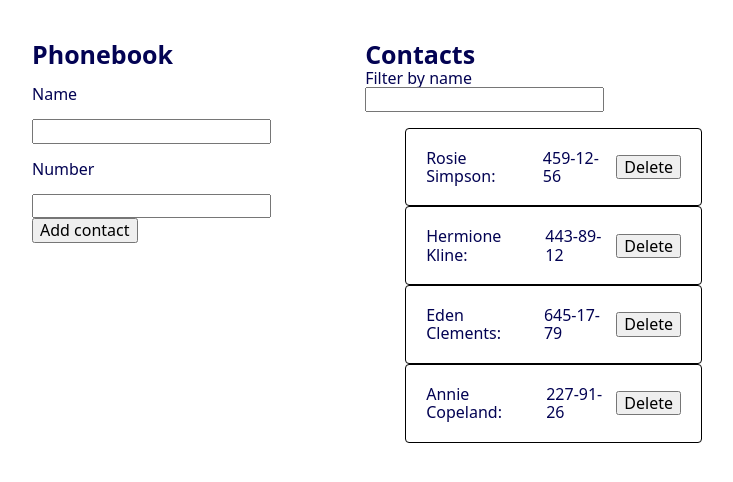
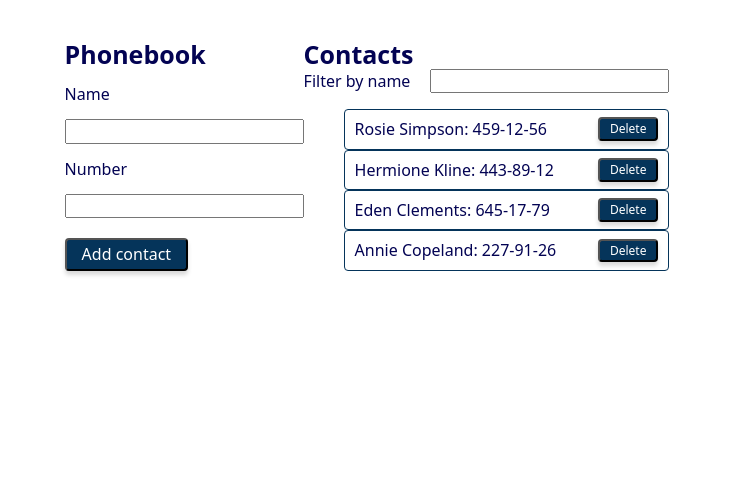
Before and after one commit to shpachynska/goit-react-hw-02-phonebook-2, a React (Create React App) app: page / in a window 1280 px wide. Shown: the top 482 px of the page, without its empty margins (273-1006 px from the left). Built offline with nearby package versions, Linux system fonts and the light colour scheme.

Commit message:
adds styles

```diff
--- a/src/components/ContactList/ContactList.module.css
+++ b/src/components/ContactList/ContactList.module.css
@@ -2,7 +2,18 @@
   position: relative;
   display: flex;
   align-items: center;
-  padding: 20px;
-  border: 1px solid black;
+  padding: 10px 80px 10px 10px;
+  border: 1px solid rgb(5, 52, 90);
   border-radius: 4px;
 }
+
+.button {
+  font-size: 12px;
+  background-color: rgb(5, 52, 90);
+  color: #fff;
+  padding: 3px 10px;
+  box-shadow: 0px 4px 4px rgba(0, 0, 0, 0.15);
+  border-radius: 4px;
+  position: absolute;
+  right: 10px;
+}
--- a/src/components/Filter/Filter.js
+++ b/src/components/Filter/Filter.js
@@ -1,10 +1,16 @@
 import React from "react";
+import styles from "./Filter.module.css";
 
 const Filter = ({ value, onChange }) => (
   <div>
     <label>
       Filter by name
-      <input type="text" value={value} onChange={onChange} />
+      <input
+        className={styles.filter__input}
+        type="text"
+        value={value}
+        onChange={onChange}
+      />
     </label>
   </div>
 );
--- a/src/components/Filter/Filter.module.css
+++ b/src/components/Filter/Filter.module.css
@@ -0,0 +1,3 @@
+.filter__input {
+  margin-left: 20px;
+}
--- a/src/components/Form/Form.js
+++ b/src/components/Form/Form.js
@@ -1,4 +1,5 @@
 import React, { Component } from "react";
+import styles from "./Form.module.css";
 // import shortid from "shortid";
 
 class Form extends Component {
@@ -54,7 +55,9 @@ class Form extends Component {
           />
         </label>
 
-        <button type="submit">Add contact</button>
+        <button className={styles.button} type="submit">
+          Add contact
+        </button>
       </form>
     );
   }
--- a/src/components/Form/Form.module.css
+++ b/src/components/Form/Form.module.css
@@ -0,0 +1,9 @@
+.button {
+  display: block;
+  margin-top: 20px;
+  background-color: rgb(5, 52, 90);
+  color: #fff;
+  padding: 5px 15px;
+  box-shadow: 0px 4px 4px rgba(0, 0, 0, 0.15);
+  border-radius: 4px;
+}
```
